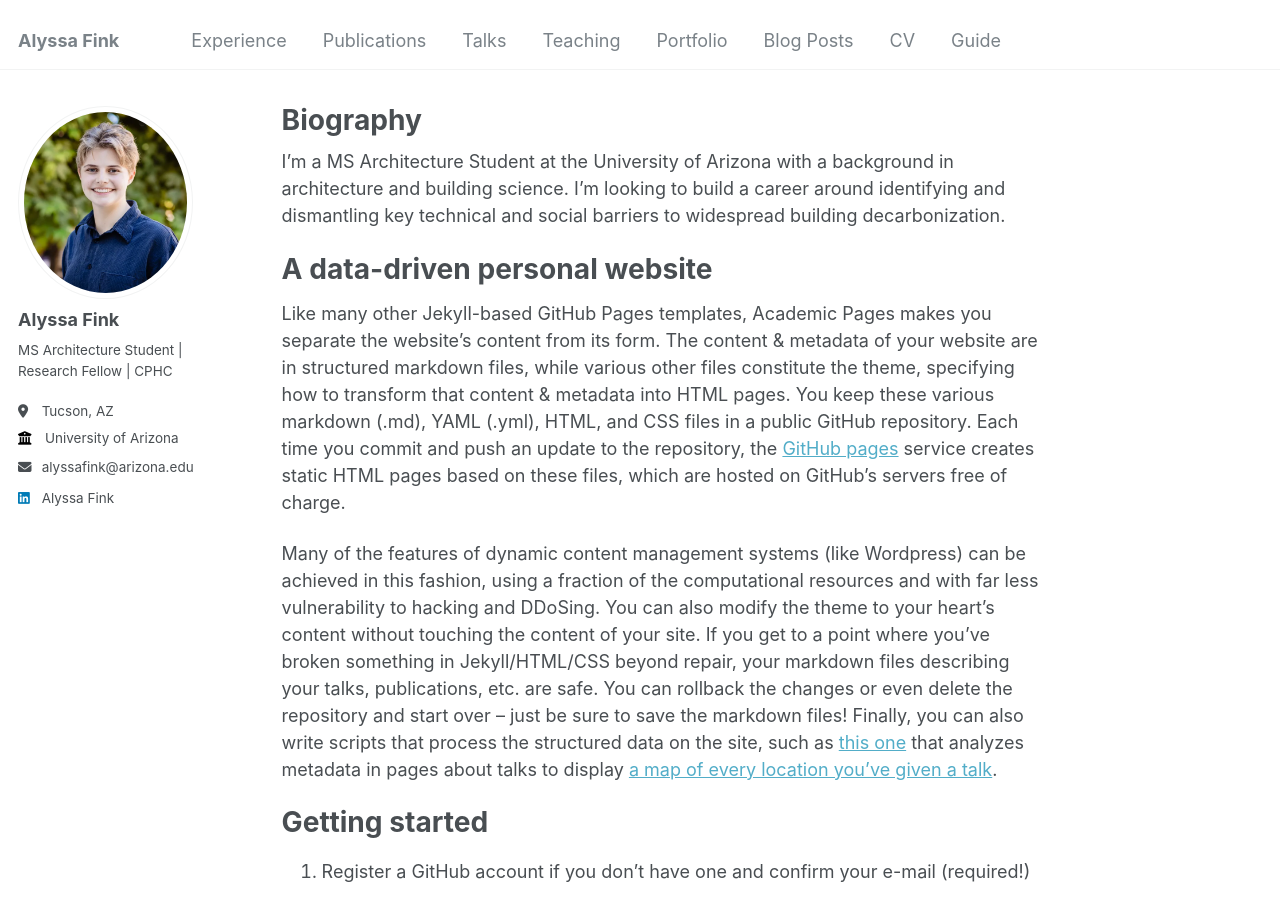
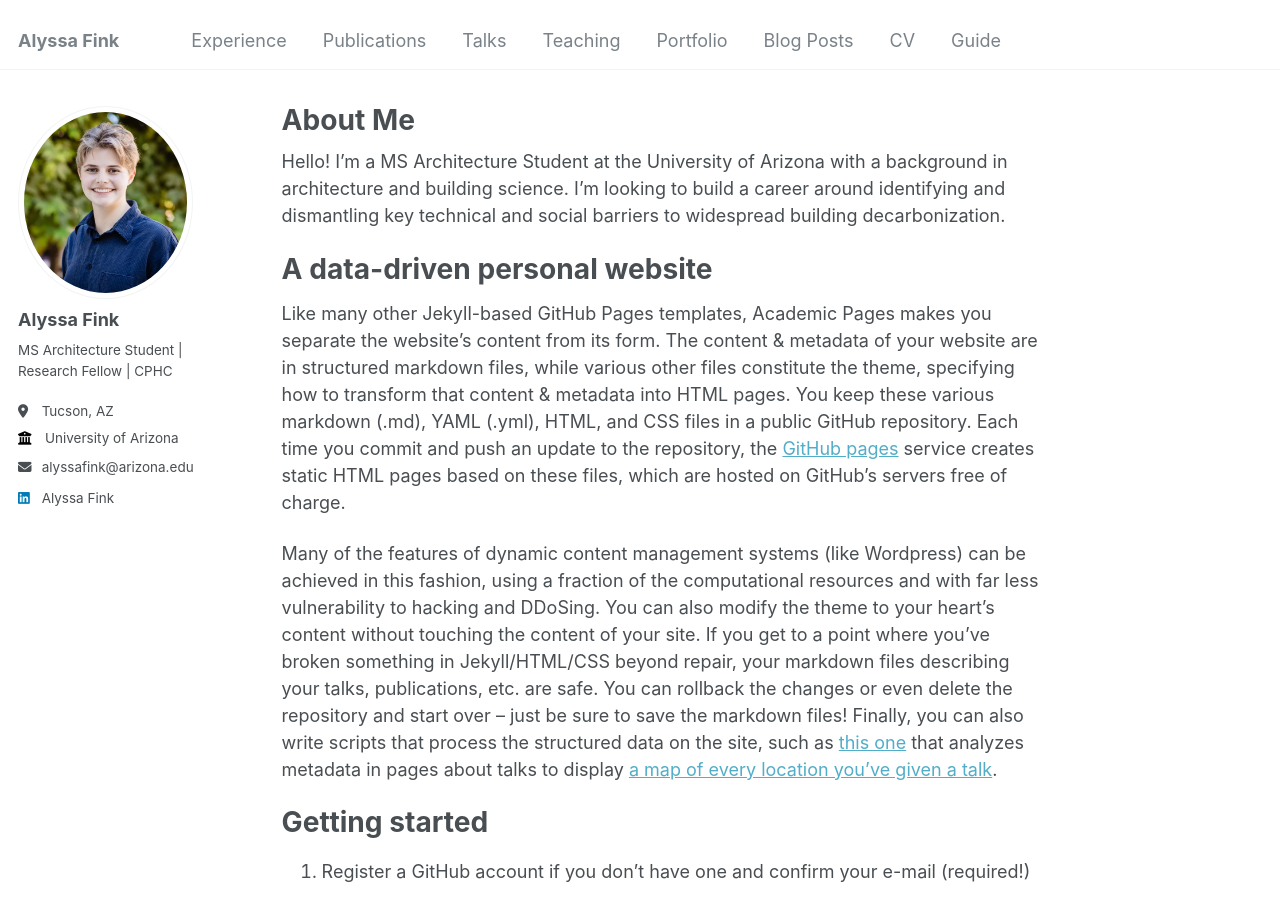
Before and after one commit to alyssafink/alyssafink.github.io, a Jekyll site: the page built from _pages/about.md, in a window 1280 px wide and 900 px high. Built offline with Jekyll 4.4.1, drawn with Linux system fonts in a browser that asks for light colours.

Commit message:
Update about.md

```diff
--- a/_pages/about.md
+++ b/_pages/about.md
@@ -1,13 +1,13 @@
 ---
 permalink: /
-title: "Biography"
+title: "About Me"
 author_profile: true
 redirect_from:
   - /about/
   - /about.html
 ---
 
-I'm a MS Architecture Student at the University of Arizona with a background in architecture and building science. I'm looking to build a career around identifying and dismantling key technical and social barriers to widespread building decarbonization.
+Hello! I'm a MS Architecture Student at the University of Arizona with a background in architecture and building science. I'm looking to build a career around identifying and dismantling key technical and social barriers to widespread building decarbonization.
 
 A data-driven personal website
 ======
```
